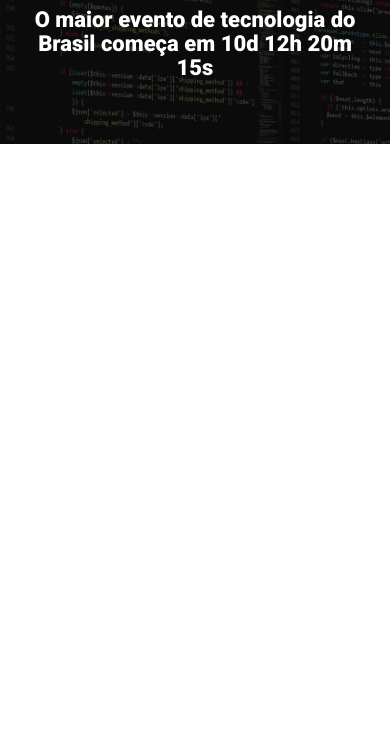
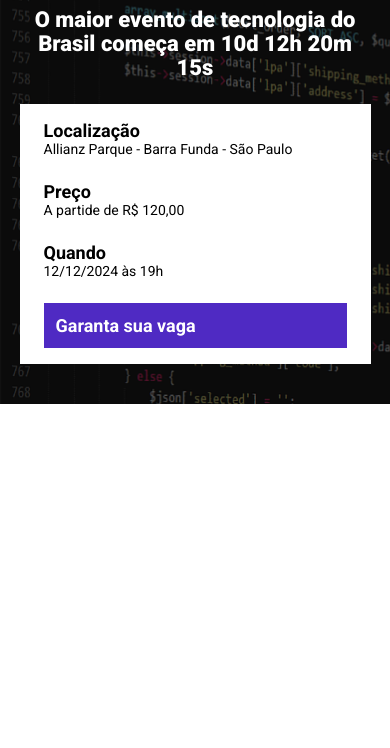
Before and after one commit to jul1anaportela/ebac_tech_talks, a website built with Parcel: page src/index.html in a window 390 px wide. Shown: the part 96-844 px from the top of the page. Built offline with nearby package versions, Linux system fonts and the light colour scheme.

Commit message:
:sparkles: construindo o cabeçalho

```diff
--- a/src/index.html
+++ b/src/index.html
@@ -16,6 +16,25 @@
             <p class="hero__text">
                 O maior evento de tecnologia do Brasil começa em 10d 12h 20m 15s
             </p>
+            <div class="infos-bar">
+                <ul class="infos-bar__infos">
+                    <li class="infos-bar__infos__item" >
+                        <b>Localização</b>
+                        Allianz Parque - Barra Funda - São Paulo
+                    </li>
+                    <li class="infos-bar__infos__item" >
+                        <b>Preço</b>
+                        A partide de R$ 120,00
+                    </li>
+                    <li class="infos-bar__infos__item" >
+                        <b>Quando</b>
+                        12/12/2024 às 19h
+                    </li>
+                </ul>
+                <a href="#" class="button button--primary">
+                    Garanta sua vaga
+                </a>
+            </div>
         </div>
     </header>
 
--- /dev/null
+++ b/src/styles/components/_buttons.scss
@@ -0,0 +1,23 @@
+.button {
+    padding: 12px;
+    font-size: 18px;
+    font-weight: bold;
+    text-decoration: none;
+    text-align: center;
+    white-space: nowrap; //força o texto a ficar na mesma linha. não quebra o texto do botão na visao de tablet
+
+    &--primary {
+        color: #fff;
+        background-color: #4F2AC3;
+    }
+
+    @media (max-width: 640px) {
+        display: block;
+        width: 100%;
+    }
+
+    @media (max-width:1024px) {
+        display: flex;
+        align-items: center;
+    }
+}
--- /dev/null
+++ b/src/styles/components/_infos_bar.scss
@@ -0,0 +1,40 @@
+.infos-bar {
+    padding: 16px 24px;
+    background-color: #fff;
+    display: flex;
+    justify-content: space-between;
+
+    &__infos {
+        display: flex;
+        gap: 40px;
+
+        &__item {
+            font-size: 14px;
+            color: #000;
+
+            b {
+                color: #000;
+                font-size: 18px;
+                display: block;
+            }
+        }
+    }
+
+    @media (max-width: 640px) {
+        display: block;
+
+        &__infos {
+            display: block;
+
+            &__item {
+                margin-bottom: 24px;
+            }
+        }
+    }
+
+    @media (max-width:1024px) {
+        &__infos {
+            gap: 16px;
+        }
+    }
+}
--- a/src/styles/main.scss
+++ b/src/styles/main.scss
@@ -1,4 +1,6 @@
 @use 'hero';
+@use 'components/infos_bar';
+@use 'components/buttons';
 
 * {
     margin: 0;
@@ -6,6 +8,7 @@
     box-sizing: border-box;
     color: #fff;
     font-family:"Roboto", sans-serif;
+    list-style: none;
 }
 
 .container {
```
